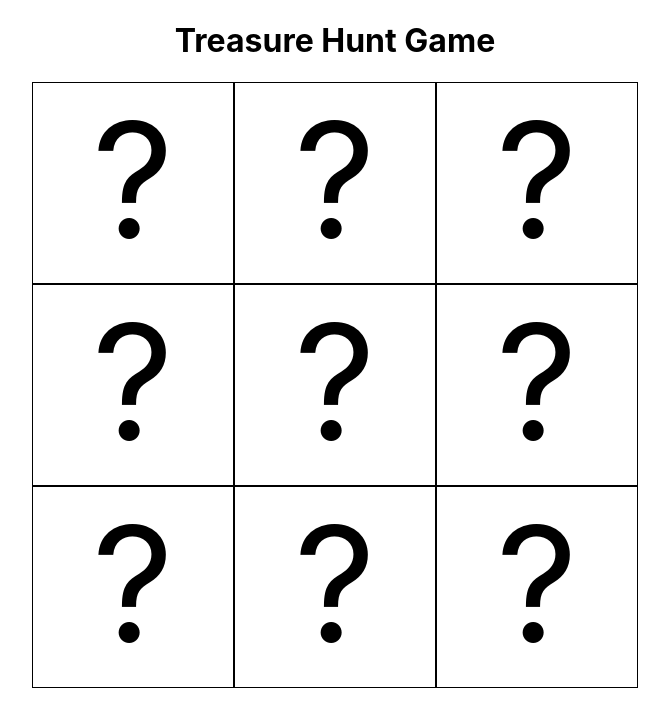
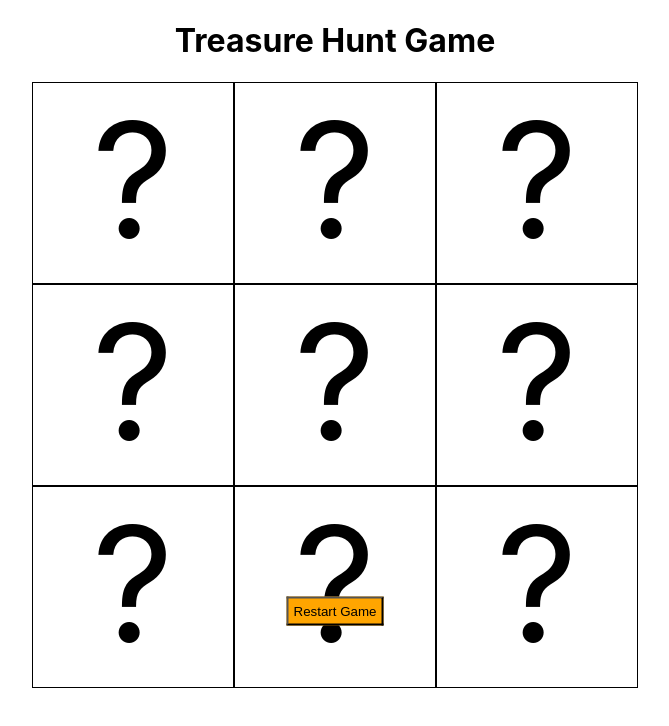
Before and after one commit to learn-academy-2023-hotel/treasurehunt-Mvangg, a React (Create React App) app: page / in a window 1280 px wide. Shown: the top 726 px of the page, without its empty margins (305-974 px from the left). Built offline with nearby package versions, Linux system fonts and the light colour scheme.

Commit message:
user story 5 completed

```diff
--- a/src/App.css
+++ b/src/App.css
@@ -16,3 +16,12 @@ h1 {
   width: 606px;
   margin: 0 auto;
 }
+
+.button {
+  padding: 5px;
+  left: 50%;
+  bottom: 20%;
+  position: absolute;
+  transform: translate(-50%, -50%);
+  background-color: orange;
+}
--- a/src/App.js
+++ b/src/App.js
@@ -14,6 +14,8 @@ const App = () => {
     "?",
     "?"
   ])
+
+
 
   // let randomNumber = Math.floor(Math.random() * board.length)
   const [treasureLocation, setTreasureLocation] = useState(
@@ -47,9 +49,18 @@ const App = () => {
     setBoard(updatedBoard)
   }
 
+  const restartGameClick = () => {
+    setBoard(Array(9).fill("?")) // Reset the board to an array of 9 in length with "?" in squares.
+    setTreasureLocation(Math.floor(Math.random() * 9)) // Reset treasure location.
+    setBombLocation(Math.floor(Math.random() * 9)) // Reset bomb location.
+  }
+
   return (
     <>
       <h1>Treasure Hunt Game</h1>
+      <p>
+       <button className="button" onClick={restartGameClick}>Restart Game</button>
+      </p>
       <div className = "board">
       {/* Map over array and return a square for each element. */}
       { board.map((value, index) => {
```
Also changed, not shown: 1 other file (tests, documents, lock files or other folders).
